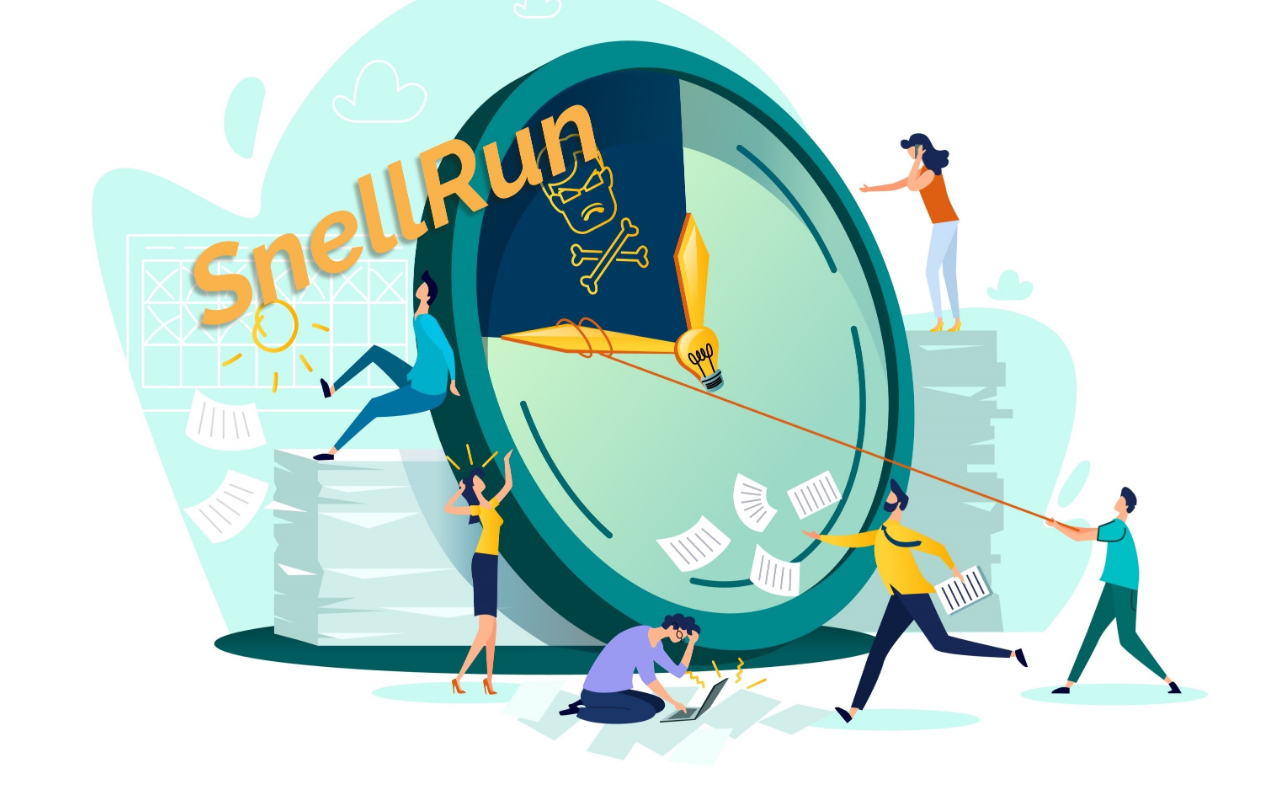
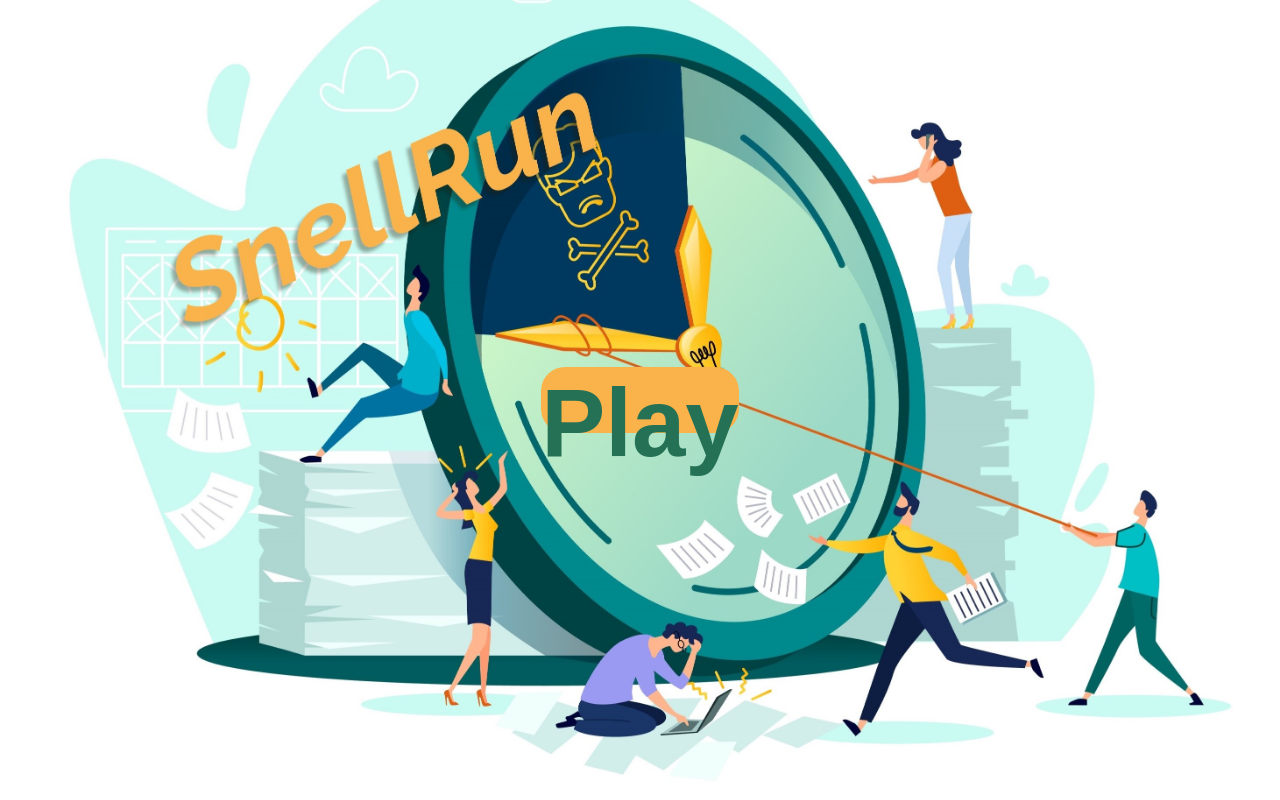
Before and after one commit to tristan-carter/SnellRun, a Next.js app: page / in a window 1280 px wide. Built offline with nearby package versions, Linux system fonts and the light colour scheme.

Commit message:
adding play button to landing page and slight changes to landing page background

```diff
--- a/pages/index.js
+++ b/pages/index.js
@@ -2,6 +2,7 @@
 
 import Head from 'next/head'
 import Image from 'next/image'
+import Link from 'next/link'
 
 export default function Home () {
   return (
@@ -13,14 +14,17 @@
         <link rel="icon" href="/favicon.ico" />
       </Head>
       <main className="flex flex-col justify-center items-center min-h-screen">
-        <div className="relative h-screen w-screen">
+        <div className="absolute h-screen w-screen">
           <Image
               src="/Images/LandingBG.jpg"
               alt="Background Image"
               fill
-              className="-z-10 object-contain"
+              className="-z-10 object-cover"
           />
         </div>
+        <Link passHref className="h-[17%] aspect-[36/12]" href="/play">
+          <button className="h-full w-full leading-tight py-2 font-semibold text-themeBlue bg-themeOrange rounded-3xl text-center sm:text-xl md:text-5xl lg:text-8xl">Play</button>
+        </Link>
       </main>
     </>
   )
--- a/tailwind.config.js
+++ b/tailwind.config.js
@@ -6,7 +6,12 @@
     './Components/**/*.{js,ts,jsx,tsx}'
   ],
   theme: {
-    extend: {}
+    extend: {
+      colors: {
+        'themeOrange': '#FAB34B',
+        'themeBlue': '#247155'
+      }
+    }
   },
   plugins: []
 }
```
